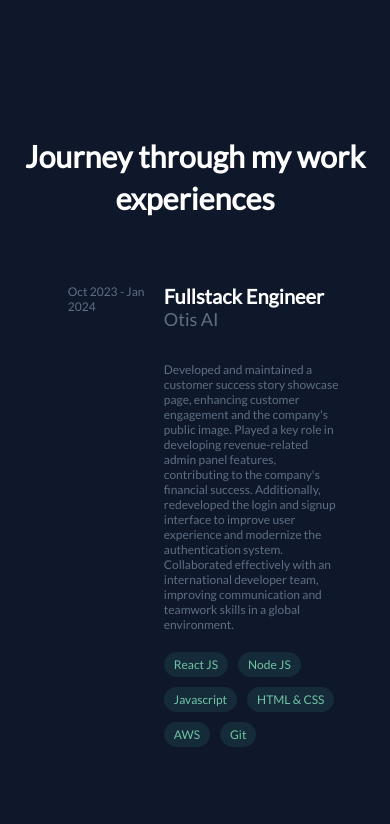
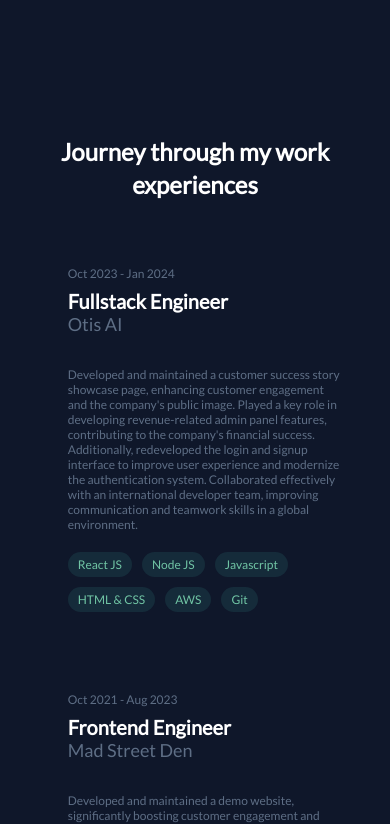
Before and after one commit to Kabilesh020799/Porfolio_React, a React (Create React App) app: page / in a window 390 px wide. Shown: the part 2400-3224 px from the top of the page. Built offline with nearby package versions, Linux system fonts and the light colour scheme; a web font is replaced by a local one.

Commit message:
updated responsiveness

```diff
--- a/src/components/Experience/Experience.css
+++ b/src/components/Experience/Experience.css
@@ -42,4 +42,7 @@
     justify-content: center;
     align-items: center;
   }
+  .experience-wrapper > h1 {
+    font-size: 24px;
+  }
 }
--- a/src/components/Experience/components/card/Card.css
+++ b/src/components/Experience/components/card/Card.css
@@ -63,6 +63,14 @@
   .card {
     font-size: 12px;
     padding: 20px;
-     width: 85%;
+    width: 85%;
+    flex-direction: column;
+  }
+  .card-date {
+    width: 100%;
+    margin-bottom: 0.5rem;
+  }
+  .card-details {
+    width: 100%;
   }
 }
```
